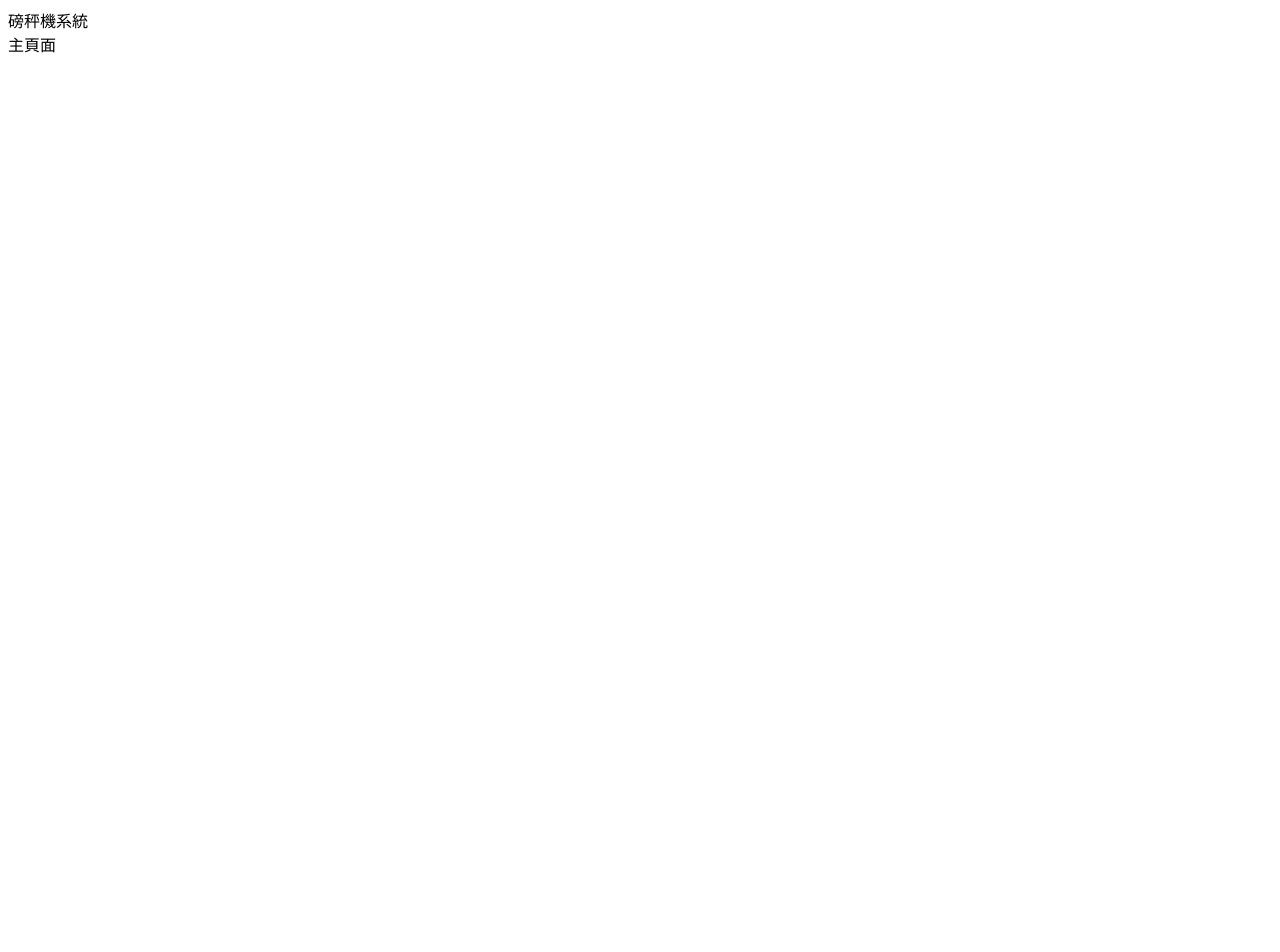
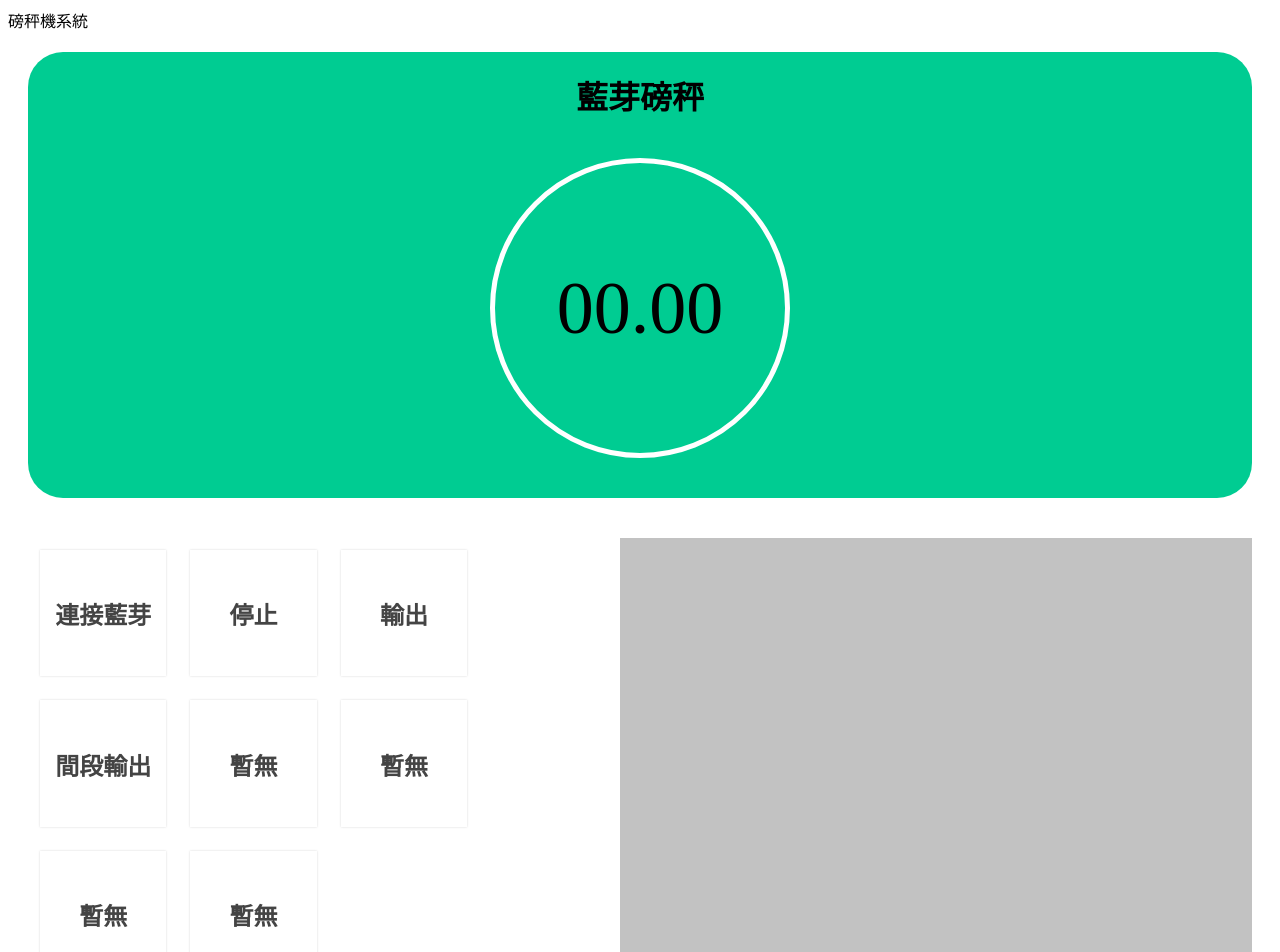
Before and after one commit to timthebouncer/ERP-System-Front, a Vue app: page /scale in a window 1280 px wide. Shown: the top 952 px of the page. Before the commit the page ends 800 px from the top, so only its background shows below. Built offline with nearby package versions, Linux system fonts and the light colour scheme.

Commit message:
【磅秤機】

```diff
--- a/src/views/scale/index.vue
+++ b/src/views/scale/index.vue
@@ -1,15 +1,256 @@
 <template>
   <div>
-    主頁面
+    <div class="container">
+      <div class="weight-wrap">
+        <h2>藍芽磅秤</h2>
+        <div class="weight-scale">
+          <div>{{ displayValue }}</div>
+        </div>
+        <div class="weight-list">
+          <div v-for="(item, index) in list" :key="index">{{ item }}</div>
+        </div>
+      </div>
+      <div class="weight-control">
+        <div class="weight-btn-bar">
+          <div
+            class="weight-control-button"
+            @click="handleNotification"
+            v-if="!characteristic"
+          >
+            <div>連接藍芽</div>
+          </div>
+          <div
+            class="weight-control-button"
+            @click="handleRestartNotification"
+            v-else
+          >
+            <div>重啟</div>
+          </div>
+          <div class="weight-control-button" @click="handleStopNotification">
+            <div>停止</div>
+          </div>
+          <div class="weight-control-button" @click="handleRecordWeight">
+            <div>輸出</div>
+          </div>
+          <div
+            class="weight-control-button"
+            @click="handleRecordWeightInterval"
+          >
+            <div>間段輸出</div>
+          </div>
+          <div class="weight-control-button" @click="handleRecordWeight">
+            <div>暫無</div>
+          </div>
+          <div class="weight-control-button" @click="handleRecordWeight">
+            <div>暫無</div>
+          </div>
+          <div class="weight-control-button" @click="handleRecordWeight">
+            <div>暫無</div>
+          </div>
+          <div class="weight-control-button" @click="handleRecordWeight">
+            <div>暫無</div>
+          </div>
+        </div>
+
+        <div class="log-wrapper">{{ log }}</div>
+      </div>
+    </div>
   </div>
 </template>
 
 <script>
-  export default {
-
-  }
+const SERVICE_ID = '00004353-0000-1000-8000-00805f9b34fb'
+export default {
+  data() {
+    return {
+      characteristic: null,
+      list: [],
+      lastValue: '00.00',
+      displayValue: '00.00',
+      log: '',
+    }
+  },
+  methods: {
+    appendLog(text) {
+      this.log = this.log + '\n' + text
+    },
+    async handleNotification() {
+      try {
+        const serviceUuid = '0000ffe0-0000-1000-8000-00805f9b34fb'
+        const characteristicUuid = '0000ffe1-0000-1000-8000-00805f9b34fb'
+        const device = await navigator.bluetooth.requestDevice({
+          filters: [{ services: [SERVICE_ID] }],
+          optionalServices: [serviceUuid],
+        })
+        const server = await device.gatt.connect()
+        this.appendLog('Getting Service...')
+        const service = await server.getPrimaryService(serviceUuid)
+        this.appendLog('Getting Characteristic...')
+        let myCharacteristic = await service.getCharacteristic(
+          characteristicUuid
+        )
+        await myCharacteristic.startNotifications()
+        this.characteristic = myCharacteristic
+        this.appendLog('> Notifications started')
+        myCharacteristic.addEventListener(
+          'characteristicvaluechanged',
+          this.handleNotifications
+        )
+      } catch (e) {
+        this.appendLog(e)
+      }
+    },
+    async handleRestartNotification() {
+      let myCharacteristic = this.characteristic
+      await myCharacteristic.startNotifications()
+      this.characteristic = myCharacteristic
+      this.appendLog('> Notifications started')
+      myCharacteristic.addEventListener(
+        'characteristicvaluechanged',
+        this.handleNotifications
+      )
+    },
+    async handleStopNotification() {
+      if (this.characteristic) {
+        try {
+          await this.characteristic.stopNotifications()
+          this.appendLog('> Notifications stopped')
+          this.characteristic.removeEventListener(
+            'characteristicvaluechanged',
+            this.handleNotifications
+          )
+        } catch (error) {
+          this.appendLog('Argh! ' + error)
+        }
+      }
+    },
+    handleNotifications(event) {
+      let noti = Buffer.from(event.target.value.buffer)
+      if (!(this.lastValue == noti.toString('ascii'))) {
+        this.lastValue = noti.toString('ascii')
+        this.displayValue = noti.toString('ascii')
+      }
+    },
+    handleRecordWeightInterval() {
+      setInterval(() => {
+        this.handleRecordWeight()
+      }, 5000)
+    },
+    handleRecordWeight() {
+      let array = this.list
+      array.push(this.lastValue)
+      this.list = array
+    },
+  },
+}
 </script>
 
 <style lang="scss" scoped>
-
+* {
+  box-sizing: border-box;
+}
+body {
+  margin: 0;
+  padding: 0;
+  color: #fff;
+  background: #ececec;
+}
+@mixin center {
+  display: flex;
+  justify-content: center;
+  align-items: center;
+}
+.container {
+  margin: 20px;
+  width: calc(100% - 40px);
+  height: calc(100vh - 40px);
+  display: flex;
+  align-items: center;
+  flex-direction: column;
+  // flex-wrap: wrap;
+}
+.log-wrapper {
+  flex: 1;
+  white-space: pre-wrap;
+  background: #c2c2c2;
+  padding: 20px;
+  white-space: pre-line;
+}
+.weight-wrap {
+  position: relative;
+  background: #00cc92;
+  padding: 20px;
+  padding-bottom: 40px;
+  width: 100%;
+  height: auto;
+  display: flex;
+  flex-direction: column;
+  align-items: center;
+  border-radius: 35px;
+}
+.weight-list {
+  position: absolute;
+  right: 20px;
+}
+.weight-scale {
+  width: 300px;
+  height: 300px;
+  border: 5px solid #fff;
+  border-radius: 50%;
+  position: relative;
+  div {
+    white-space: nowrap;
+    font-size: 74px;
+    position: absolute;
+    top: 50%;
+    left: 50%;
+    transform: translate(-50%, -50%);
+  }
+}
+.weight-control {
+  width: 100%;
+  flex: 1;
+  color: #444;
+  padding-top: 40px;
+  // padding: 30px 0;
+  display: flex;
+}
+.weight-btn-bar {
+  flex: 1;
+  display: flex;
+  flex-wrap: wrap;
+  align-items: flex-start;
+  align-content: flex-start;
+  > div {
+    margin: 12px;
+  }
+}
+.weight-control-button {
+  cursor: pointer;
+  width: calc(20% + 8px);
+  padding-top: calc(20% + 8px);
+  position: relative;
+  @include center;
+  background: #fff;
+  box-shadow: 0px 0 2px rgba(0, 0, 0, 0.16);
+  font-size: 24px;
+  font-weight: bold;
+  > div {
+    width: 100%;
+    text-align: center;
+    position: absolute;
+    left: 50%;
+    top: 50%;
+    transform: translate(-50%, -50%);
+  }
+}
+h2 {
+  // flex-basis: 100%;
+  width: 100%;
+  // background: #dcdcdc;
+  padding-bottom: 40px;
+  @include center;
+  font-size: 32px;
+  margin: 0;
+}
 </style>
```
